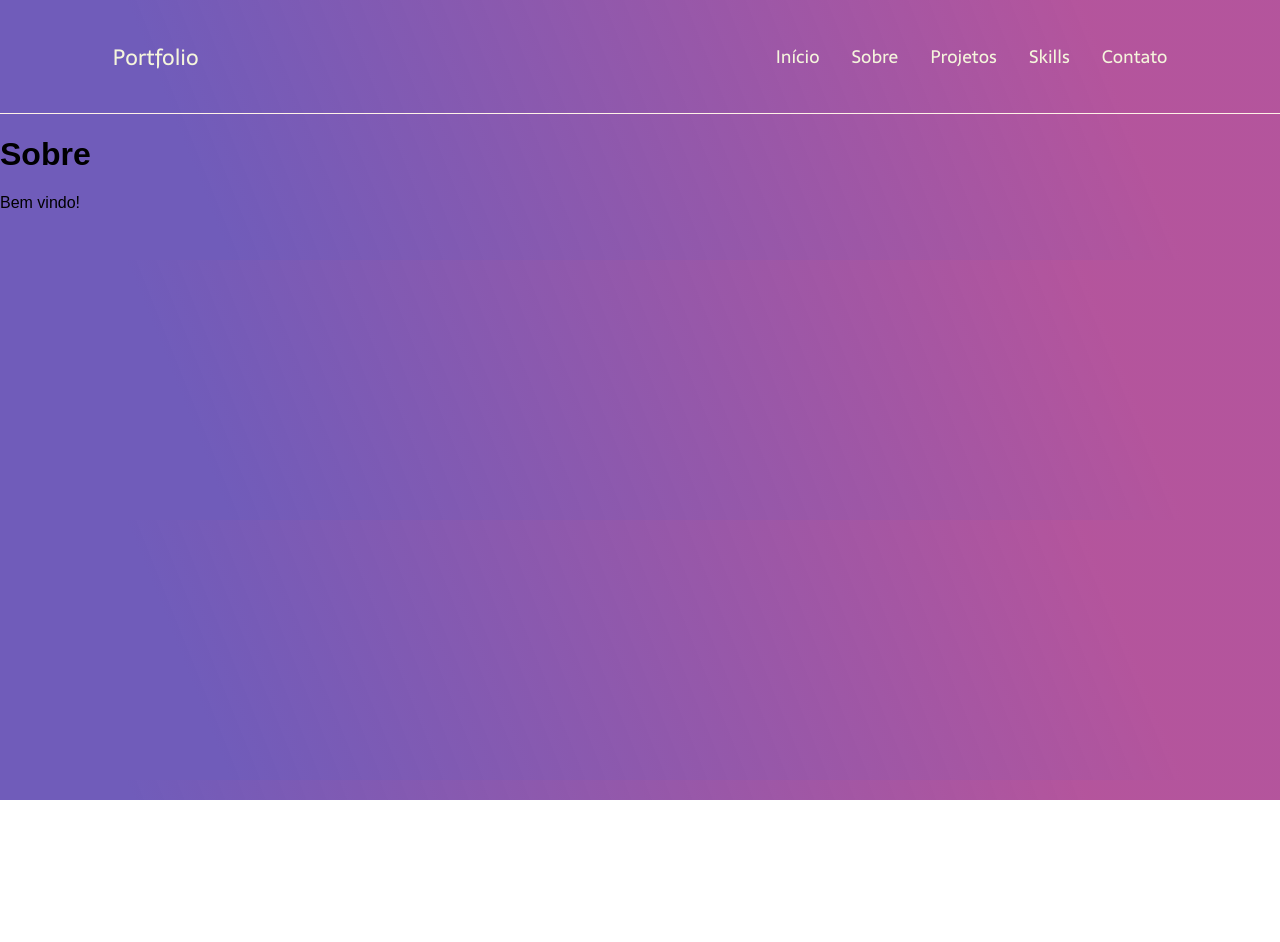
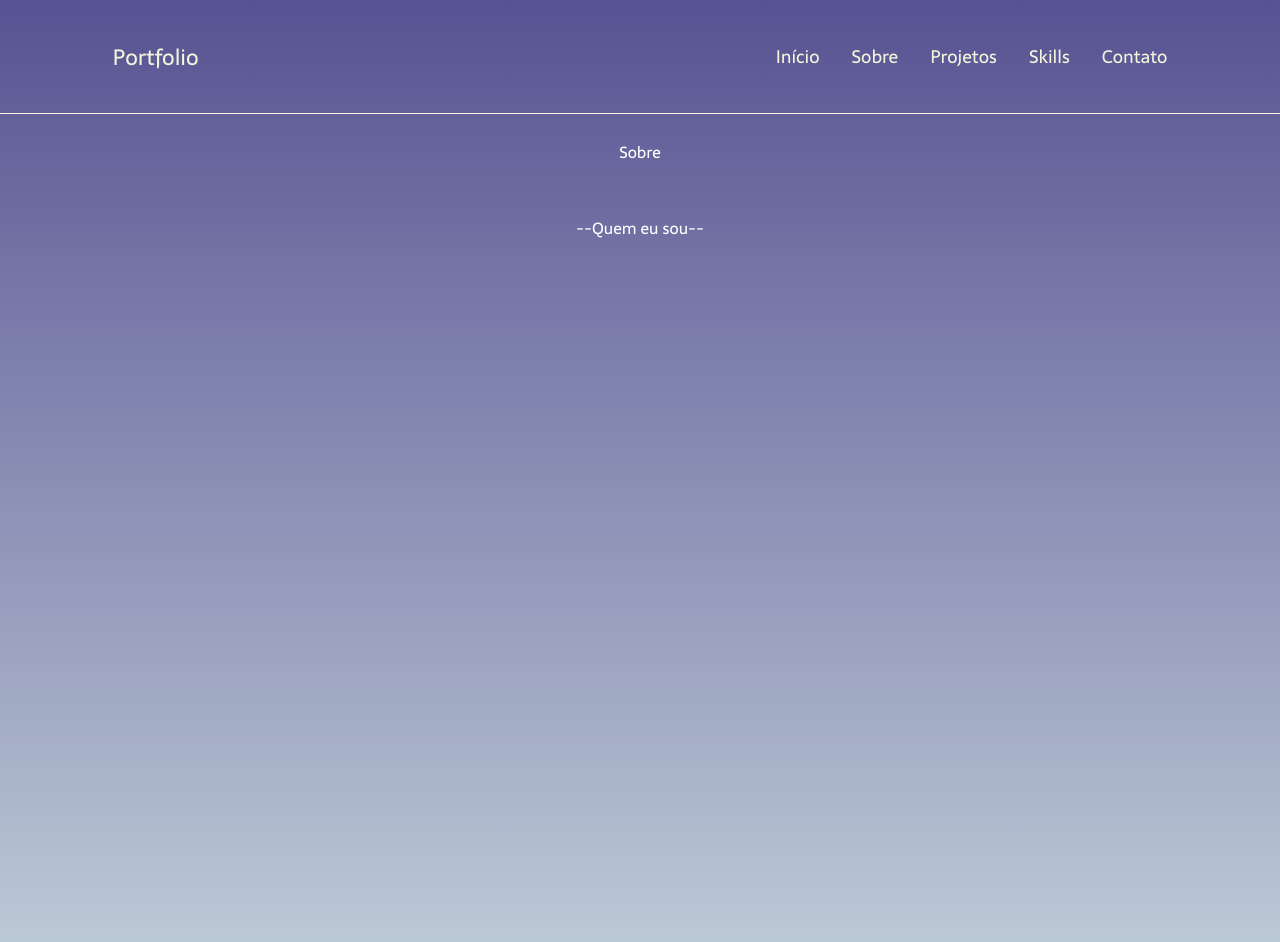
Before and after one commit to amandaresende/portfolio, a React (Create React App) app: page /about in a window 1280 px wide. Shown: the top 942 px of the page. Before the commit the page ends 800 px from the top, so only its background shows below. Built offline with nearby package versions, Linux system fonts and the light colour scheme.

Commit message:
feat: Alterações nas seções menu, about e home.

```diff
--- a/src/index.css
+++ b/src/index.css
@@ -1,14 +1,15 @@
 body {
     margin: 0;
     font-family: 'Montserrat', sans-serif;
-    background: linear-gradient(68.15deg, #705cba 16.62%, #a32e86d0 85.61%)
+    background: linear-gradient(to top, #c2d0da, #575292);
+    height: 1000px;
 }
+
 
 .text {
     font-weight: 300;
     font-size: 5rem;
 }
-
 
 .input {
     font-weight: 300;
--- /dev/null
+++ b/src/views/About/About.css
@@ -0,0 +1,17 @@
+.text-about {
+    display: flex;
+    flex-direction: column;
+    justify-content: center;
+    color: rgb(255, 255, 255);
+    font-family: 'Sarala';
+}
+
+.first-text-about{
+    margin-top: 25px;
+    text-align: center;
+}
+
+.second-text-about{
+    margin-top: 50px;
+    text-align: center;
+}
--- a/src/views/About/About.jsx
+++ b/src/views/About/About.jsx
@@ -1,10 +1,17 @@
+import './About.css'
 import React from 'react'
 
 const About = props => (
-    <div className="About">
-        <h1> Sobre </h1>
-        <p>Bem vindo!</p>
+    <div className="about">
+        <div className="text-about">
+        <span className="first-text-about">Sobre</span>
+        <span className="second-text-about">--Quem eu sou--</span>
+        </div>
+
     </div>
+
+
 )
 
+
 export default About
--- a/src/views/Home/Home.css
+++ b/src/views/Home/Home.css
@@ -1,5 +1,4 @@
-@import url('https://fonts.googleapis.com/css2?family=Oswald:wght@200;300;400;500;600;700&family=Righteous&family=Sarala:wght@400;700&display=swap');
-
+@import url('https://fonts.googleapis.com/css2?family=Dancing+Script&display=swap');@import url('https://fonts.googleapis.com/css2?family=Oswald:wght@200;300;400;500;600;700&family=Righteous&family=Sarala:wght@400;700&display=swap');
 .home {
     margin-top: 100px;
     display: flex;
@@ -19,12 +18,14 @@
     width: 488px;
     height: 488px;
     justify-content: center;
+
+    color: rgb(255, 255, 255);
+}
+.first-text{
+    font-size: 25px;
 }
 
-.text-home h1,h2 {
-    color: rgb(255, 255, 255);
+.second-text{
+    font-size: 80px;
+    font-family: 'Roboto', sans-serif;
 }
-
-.text-home h2 {
-    font-weight: 100;
-}
--- a/src/views/Home/Home.jsx
+++ b/src/views/Home/Home.jsx
@@ -5,9 +5,9 @@ import { ReactComponent as Girl } from '../../assets/image/girl.svg'
 const Home = props => (
     <div className="home">
         <div className="text-home">
-            <h1> Olá, meu nome é</h1>
-            <h2>Amanda</h2>
-
+            <span className="first-text">Olá, meu nome é</span>
+            <span className="second-text">Amanda</span>
+            <h1> </h1>
         </div>
         <div><Girl className="img-home" /></div>
     </div>
```
Also changed, not shown: src/components/layout/Menu.css (+11 -11 lines), src/assets/image/girl-developer.svg (added).
